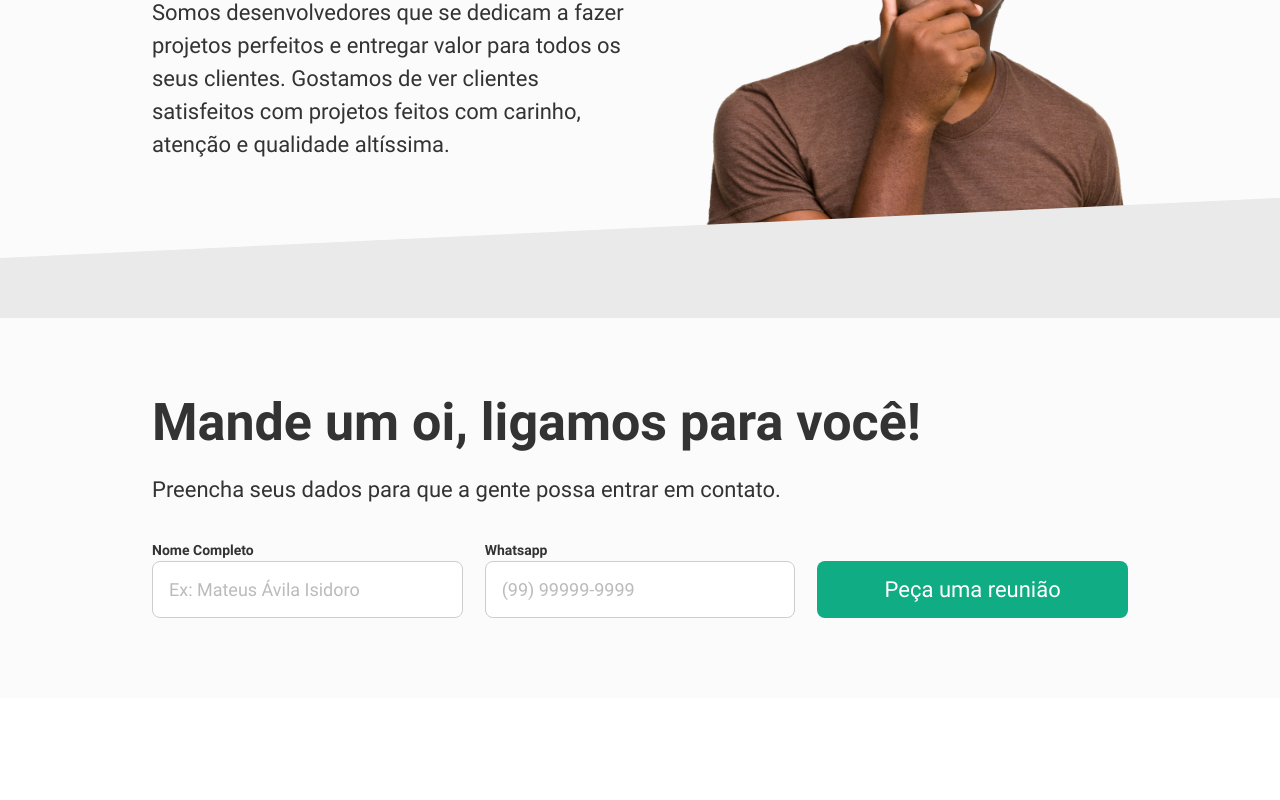
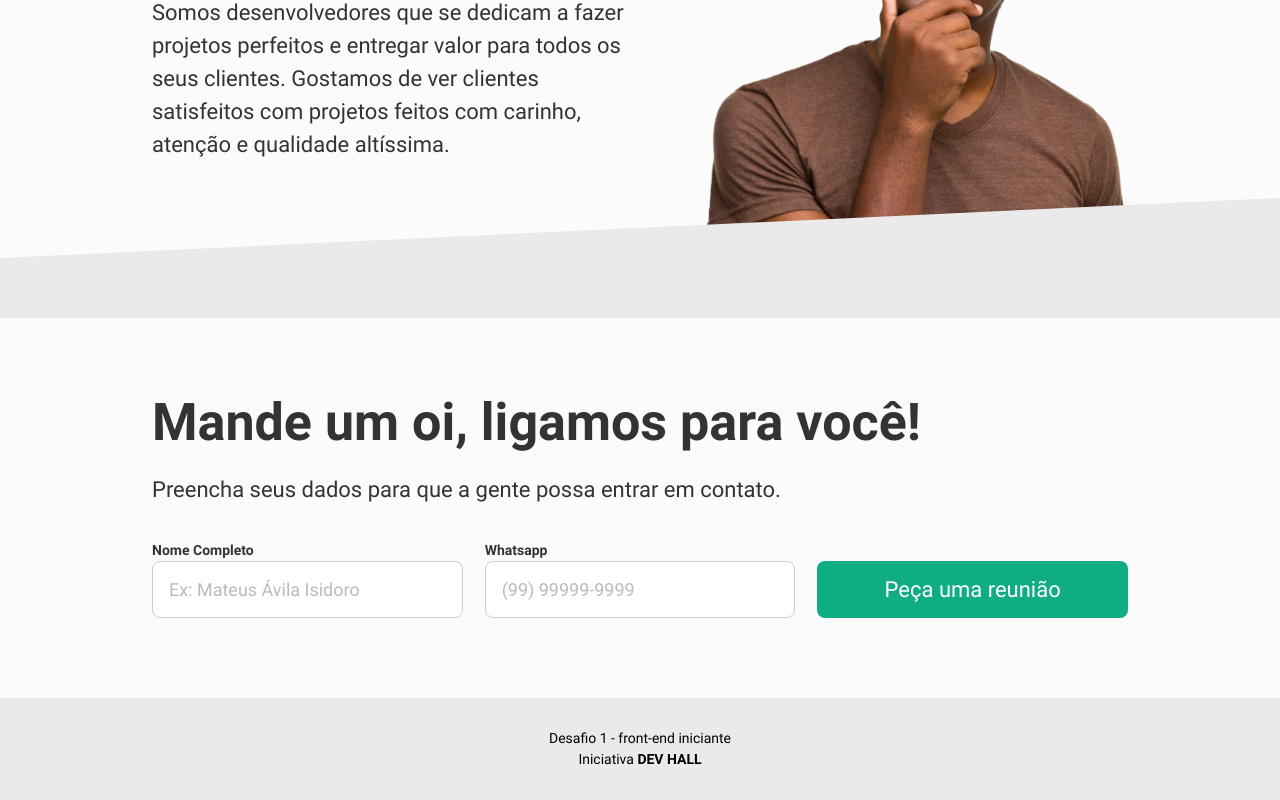
Before and after one commit to leottx/meu-freela-desafio-front-end, a React app: page / in a window 1280 px wide. Shown: the part 989-1789 px from the top of the page. Before the commit the page ends 1687 px from the top, so only its background shows below. Built offline with nearby package versions, Linux system fonts and the light colour scheme.

Commit message:
feat(componente footer): cria o componente mffooter
cria o footer da pagina

issue #12

```diff
--- a/src/components/App.js
+++ b/src/components/App.js
@@ -15,6 +15,7 @@ import MfHeader from '@Components/MfHeader';
 import MfHero from '@Components/MfHero';
 import MfAbout from '@Components/MfAbout';
 import MfContact from '@Components/MfContact';
+import MfFooter from '@Components/MfFooter';
 
 const App = () => {
   return (
@@ -34,6 +35,7 @@ const App = () => {
           <MfHero />
           <MfAbout />
           <MfContact />
+          <MfFooter />
         </main>
       </ThemeProvider>
     </>
--- /dev/null
+++ b/src/components/MfFooter.js
@@ -0,0 +1,30 @@
+import React from 'react';
+import styled from 'styled-components';
+
+const MfFooterStyled = styled.footer`
+  background: ${({ theme: { c } }) => c.grayLighter};
+  padding: 3rem 2.4rem;
+  font-size: 1.4rem;
+  p {
+    text-align: center;
+    line-height: 1.5;
+  }
+  span {
+    font-weight: 700;
+    text-transform: uppercase;
+  }
+`;
+
+const MfFooter = () => {
+  return (
+    <MfFooterStyled>
+      <p>
+        Desafio 1 - front-end iniciante
+        <br />
+        Iniciativa <span>dev hall</span>
+      </p>
+    </MfFooterStyled>
+  );
+};
+
+export default MfFooter;
```
